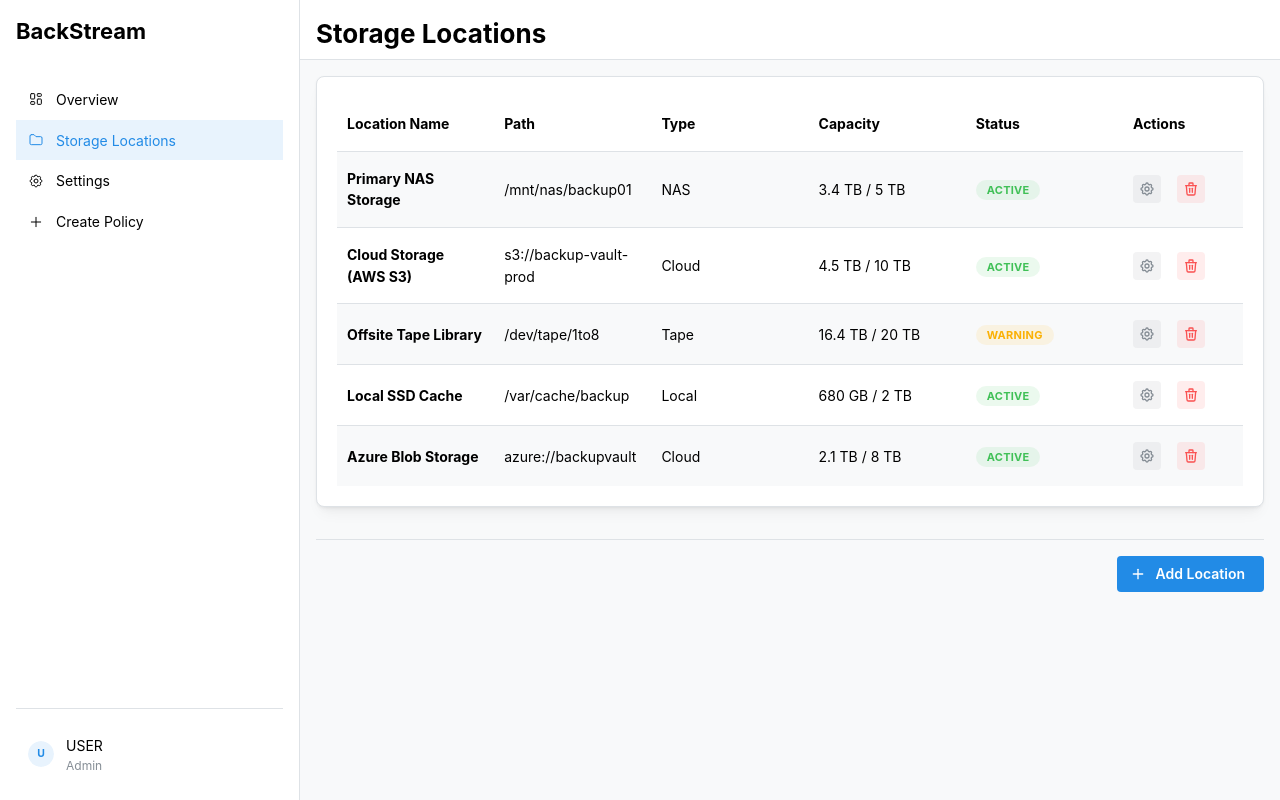
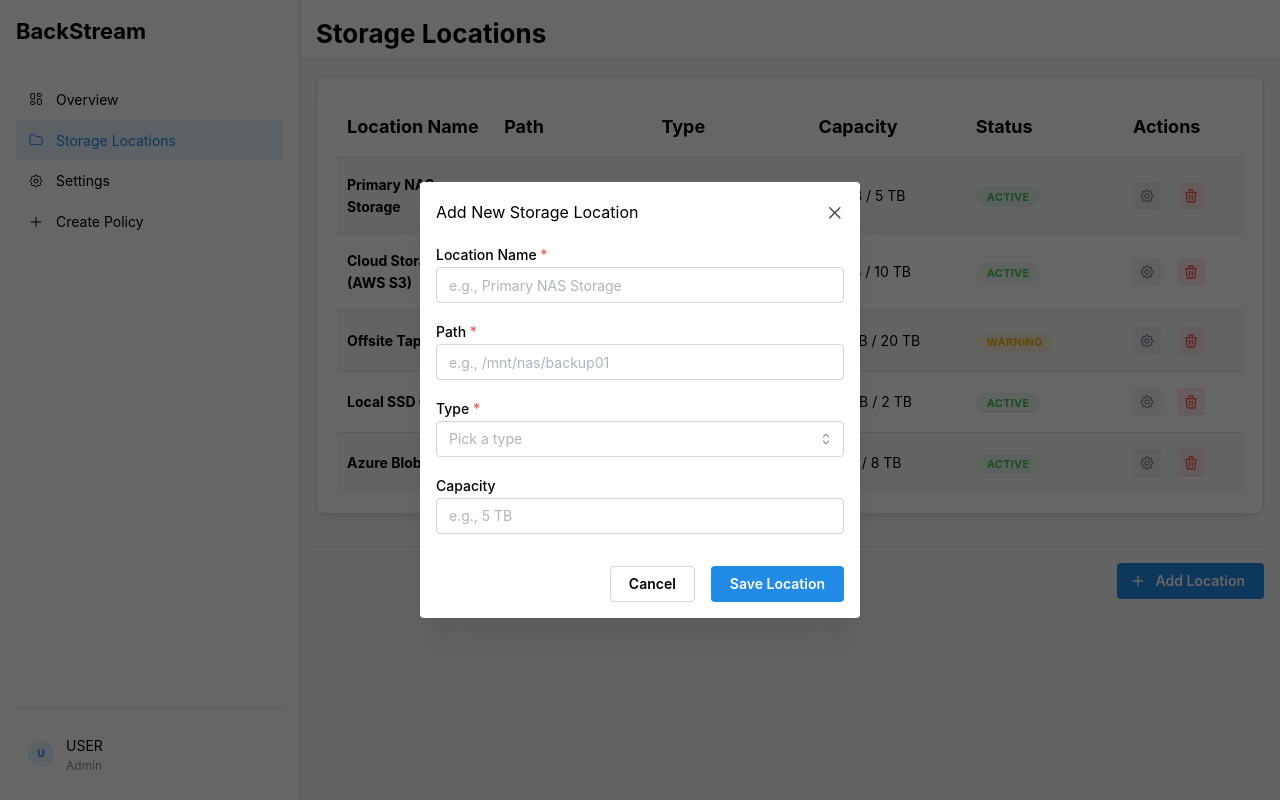
Before and after one commit to houance/backstream, a React (Vite) app in the folder web/: page /storage-locations in a window 1280 px wide. Both pictures are taken after a click on the button "Add Location". Built offline with nearby package versions, Linux system fonts and the light colour scheme.

Commit message:
1. 增加 AddStorageLocationsModal.tsx

```diff
--- a/web/package.json
+++ b/web/package.json
@@ -13,6 +13,7 @@
     "@mantine/core": "^8.3.13",
     "@mantine/form": "^8.3.13",
     "@mantine/hooks": "^8.3.13",
+    "@mantine/notifications": "^8.3.13",
     "@tabler/icons-react": "^3.36.1",
     "hono": "^4.11.4",
     "react": "^19.2.0",
--- a/web/src/App.tsx
+++ b/web/src/App.tsx
@@ -2,11 +2,14 @@ import '@mantine/core/styles.css';
 import { MantineProvider } from '@mantine/core';
 import { BrowserRouter } from 'react-router-dom'; // Import BrowserRouter
 import DashboardLayout from './layouts/DashboardLayout';
+import {Notifications} from "@mantine/notifications";
+import '@mantine/notifications/styles.css';
 
 function App() {
     return (
         <BrowserRouter> {/* Wrap the application */}
             <MantineProvider>
+                <Notifications position="top-right" />
                 <DashboardLayout />
             </MantineProvider>
         </BrowserRouter>
--- a/web/src/features/storage/StorageLocationsPage.tsx
+++ b/web/src/features/storage/StorageLocationsPage.tsx
@@ -1,9 +1,41 @@
-import React from 'react';
+import React, {useRef} from 'react';
 import {Card, Button, Table, Container, Group} from '@mantine/core';
-import { IconPlus } from '@tabler/icons-react';
+import { notifications } from '@mantine/notifications';
+import {IconCheck, IconPlus, IconX} from '@tabler/icons-react';
 import StorageLocationRow from './components/StorageLocationRow';
+import AddLocationModal, {type AddLocationModalRef } from './components/AddStorageLocationsModal';
 
 const StorageLocationsPage: React.FC = () => {
+    const modalRef = useRef<AddLocationModalRef>(null);
+
+    const handleOpenModal = () => {
+        modalRef.current?.open(); // Call the exposed 'open' method
+    };
+
+    // This function receives the status and data back from the modal
+    const handleSubmissionComplete = (success: boolean, data?: any) => {
+        if (success) {
+            // Show success notification
+            notifications.show({
+                title: 'Success!',
+                message: `Location "${data?.locationName}" added successfully.`,
+                color: 'teal',
+                icon: <IconCheck size={18} />,
+                autoClose: 3000,
+            });
+        } else {
+            // Show error notification
+            notifications.show({
+                title: 'Submission Failed',
+                message: 'There was an issue saving the location. Please try again.',
+                color: 'red',
+                icon: <IconX size={18} />,
+                autoClose: 5000,
+            });
+        }
+    };
+
+
     return (
         // Use w="100%" and remove maxWidth to override any inherited restrictions
         <Container fluid p={0}>
@@ -16,7 +48,7 @@ const StorageLocationsPage: React.FC = () => {
                     layout="fixed" // Forces columns to distribute across 100% width
                 >
                     <Table.Thead>
-                        <Table.Tr>
+                        <Table.Tr fz="lg">
                             <Table.Th>Location Name</Table.Th>
                             <Table.Th>Path</Table.Th>
                             <Table.Th>Type</Table.Th>
@@ -37,10 +69,16 @@ const StorageLocationsPage: React.FC = () => {
 
             {/* Add Storage Location Button */}
             <Group justify="flex-end" mt="xl" pt="md" style={{ borderTop: '1px solid var(--mantine-color-gray-3)' }}>
-                <Button leftSection={<IconPlus size="1rem" />} variant="filled">
+                <Button leftSection={<IconPlus size="1rem" />} variant="filled" onClick={handleOpenModal}>
                     Add Location
                 </Button>
             </Group>
+
+            {/* The modal component instance */}
+            <AddLocationModal
+                ref={modalRef}
+                onSubmissionComplete={handleSubmissionComplete}
+            />
         </Container>
     );
 };
--- /dev/null
+++ b/web/src/features/storage/components/AddStorageLocationsModal.tsx
@@ -0,0 +1,99 @@
+'use client'; // If using Next.js App Router
+
+import { forwardRef, useImperativeHandle, useCallback } from 'react';
+import { useDisclosure } from '@mantine/hooks';
+import { Modal, Button, TextInput, Select, Group, Stack } from '@mantine/core';
+import { useForm } from '@mantine/form';
+
+// Define the shape of the data submitted
+interface LocationData {
+    locationName: string;
+    path: string;
+    type: 'NAS' | 'Cloud' | 'Tape' | 'Local' | null;
+    capacity: string;
+}
+
+// Define the methods we want to expose to the parent component
+export interface AddLocationModalRef {
+    open: () => void;
+    close: () => void;
+    // Optional: A method to manually trigger form submission from the parent
+    // submitForm: () => Promise<void>;
+}
+
+interface AddLocationModalProps {
+    // Callback function to inform the parent about success/failure
+    onSubmissionComplete: (success: boolean, data?: LocationData) => void;
+}
+
+const storageTypes = [
+    { value: 'NAS', label: 'NAS' },
+    { value: 'Cloud', label: 'Cloud' },
+    { value: 'Tape', label: 'Tape' },
+    { value: 'Local', label: 'Local' },
+];
+
+const AddLocationModal = forwardRef<AddLocationModalRef, AddLocationModalProps>(
+    ({ onSubmissionComplete }, ref) => {
+        const [opened, { open, close }] = useDisclosure(false);
+
+        // Expose open/close methods to the parent via ref
+        useImperativeHandle(ref, () => ({
+            open,
+            close,
+        }));
+
+        const form = useForm<LocationData>({
+            mode: 'controlled',
+            initialValues: {
+                locationName: '',
+                path: '',
+                type: null,
+                capacity: '',
+            },
+            validate: {
+                locationName: (value) => (value.length < 2 ? 'Name must have at least 2 letters' : null),
+                path: (value) => (value.length === 0 ? 'Path cannot be empty' : null),
+                type: (value) => (value === null ? 'Please select a type' : null),
+            },
+        });
+
+        const handleSubmit = useCallback(async (values: LocationData) => {
+            // Simulate backend call (hojojs integration would go here)
+            try {
+                console.log('Submitting data to backend:', values);
+                // await api.post('/locations', values);
+
+                onSubmissionComplete(true, values); // Notify parent of success
+                close(); // Close modal on success
+                form.reset(); // Reset form for next use
+
+            } catch (error) {
+                console.error("Submission failed:", error);
+                onSubmissionComplete(false); // Notify parent of failure
+                // Optionally keep modal open or show an error notification inside the modal
+            }
+        }, [close, form, onSubmissionComplete]);
+
+        return (
+            <Modal opened={opened} onClose={close} title="Add New Storage Location" centered>
+                <form onSubmit={form.onSubmit(handleSubmit)}>
+                    <Stack>
+                        <TextInput label="Location Name" placeholder="e.g., Primary NAS Storage" {...form.getInputProps('locationName')} withAsterisk />
+                        <TextInput label="Path" placeholder="e.g., /mnt/nas/backup01" {...form.getInputProps('path')} withAsterisk />
+                        <Select label="Type" placeholder="Pick a type" data={storageTypes} {...form.getInputProps('type')} withAsterisk />
+                        <TextInput label="Capacity" placeholder="e.g., 5 TB" {...form.getInputProps('capacity')} />
+
+                        <Group justify="flex-end" mt="md">
+                            <Button variant="default" onClick={close}>Cancel</Button>
+                            <Button type="submit">Save Location</Button>
+                        </Group>
+                    </Stack>
+                </form>
+            </Modal>
+        );
+    }
+);
+
+AddLocationModal.displayName = 'AddLocationModal';
+export default AddLocationModal;
```
Also changed, not shown: 1 other file (tests, documents, lock files or other folders).
